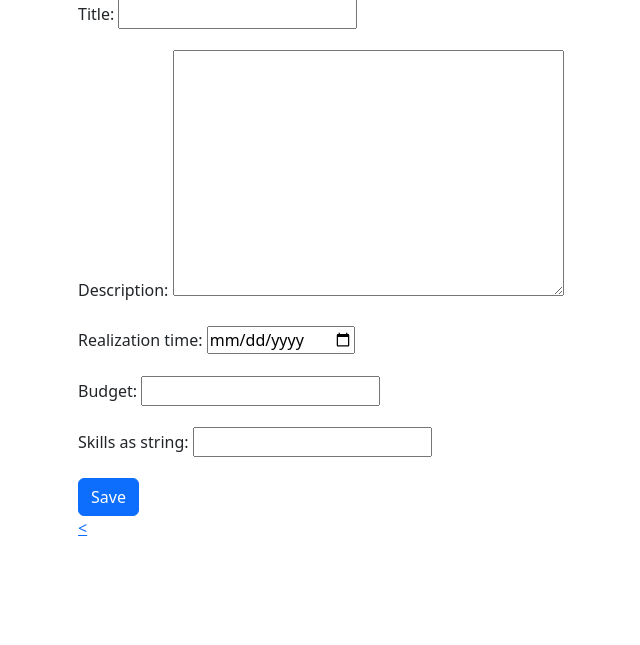
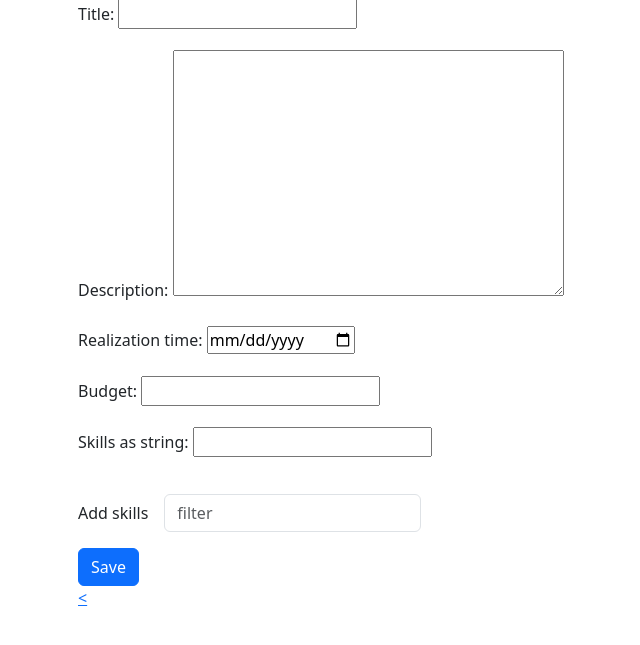
Before and after one commit to Devs-Hunting/stock-market-app, a Django app: page /tasks/add/ in a window 1280 px wide. Shown: the part 57-702 px from the top of the page, without its empty margins (4-644 px from the left). Run offline with Django 4.2, Linux system fonts and the light colour scheme; the visitor is signed in with stand-in values (Sample User, id 1).

Commit message:
[DEV-72] skills selecting --in-progress

```diff
--- /dev/null
+++ b/src/psmproject/tasksapp/static/tasksapp/scripts-task-form.js
@@ -0,0 +1,57 @@
+const skills = JSON.parse(document.getElementById('skills').textContent);
+const filterInput = document.getElementById('filter-skills');
+const taskSkillPrefix = "task-skill-";
+const skillPrefix = "pos-skill-";
+const taskSkillList = document.getElementById("task-skills-list");
+const skillList = document.getElementById("pos-skills-list");
+
+
+function renderSkill(skill, idPrefix, onClick, parent){
+        const skillSpan = document.createElement("span");
+        skillSpan.id = idPrefix+skill.id;
+        skillSpan.classList.add("badge");
+        skillSpan.classList.add("text-bg-primary");
+        skillSpan.classList.add("ms-1");
+        skillSpan.innerHTML = skill.skill;
+        skillSpan.onclick = onClick;
+        parent.appendChild(skillSpan);
+}
+
+function removeSkill(skill, idPrefix, parent){
+    const skill_el = document.getElementById(idPrefix+skill.id);
+    parent.removeChild(skill_el);
+}
+
+function selectSkill(skill){
+    renderSkill(skill, taskSkillPrefix, ()=>deselectSkill(skill), taskSkillList);
+    removeSkill(skill, skillPrefix, skillList);
+    const index = skills.findIndex(item => item.id === skill.id);
+    console.log(index);
+    console.log(skills);
+    skills.splice(index, 1);
+}
+
+function deselectSkill(skill){
+    renderSkill(skill, skillPrefix, ()=>selectSkill(skill), skillList);
+    removeSkill(skill, taskSkillPrefix, taskSkillList);
+    skills.push(skill);
+}
+
+function displayList(skills, filter){
+    skillList.innerHTML = '';
+    if (filter.length > 0) {
+        const results = skills.filter(obj => {
+            return obj.skill.toLowerCase().includes(filter.toLowerCase());
+        });
+
+        for (const skill of results) {
+            renderSkill(skill, skillPrefix, ()=>selectSkill(skill), skillList);
+        }
+    }
+}
+
+const filterHandler = function(e) {
+    displayList(skills, e.target.value);
+}
+
+filterInput.addEventListener('input', filterHandler);
--- a/src/psmproject/tasksapp/templates/tasksapp/task_form.html
+++ b/src/psmproject/tasksapp/templates/tasksapp/task_form.html
@@ -1,14 +1,34 @@
 {% extends 'base.html' %}
-
-{% block scripts %}
-{% endblock %}
 
 {% block content %}
 <div class="container">
     <form method="post">{% csrf_token %}
         {{ form }}
+        <div class="row g-3 mb-3 align-items-center" id="task-skills">
+          <div class="col-auto" id="task-skills-list">
+              {% for skill in task_skills %}
+                <span id="task-skill-{{skill.id}}" class="badge text-bg-primary">
+                    {{skill}}
+                </span>
+              {% endfor %}
+          </div>
+        </div>
+        <div class="row g-3 mb-3 align-items-center" id="pos-skills">
+          <div class="col-auto">
+            <label for="filter-skills" class="col-form-label">Add skills</label>
+          </div>
+          <div class="col-auto">
+            <input type="text" id="filter-skills" class="form-control" placeholder="filter">
+          </div>
+          <div class="col-auto" id="pos-skills-list">
+          </div>
+        </div>
         <button type="submit" class="btn btn-primary">Save</button>
     </form>
+
     <a href="{% url 'tasks-client-list' %}"><</a>
 </div>
 {% endblock %}
+{% block scripts %}
+    {% include 'tasksapp/task_form_scripts.html' %}
+{% endblock %}
--- /dev/null
+++ b/src/psmproject/tasksapp/templates/tasksapp/task_form_scripts.html
@@ -0,0 +1,5 @@
+{% load static %}
+{% comment %} Skill processing for task form{% endcomment %}
+{{ skills|json_script:"skills" }}
+
+<script type='text/javascript' src="{% static 'tasksapp/scripts-task-form.js' %}"></script>
--- a/src/psmproject/tasksapp/views/client.py
+++ b/src/psmproject/tasksapp/views/client.py
@@ -1,9 +1,11 @@
 from django.contrib.auth.mixins import LoginRequiredMixin, UserPassesTestMixin
 from django.db.models import Q
+from django.forms.models import model_to_dict
 from django.http import HttpResponseRedirect
 from django.urls import reverse, reverse_lazy
 from django.views.generic.edit import CreateView, UpdateView
 from django.views.generic.list import ListView
+from usersapp.models import Skill
 
 from ..forms import TaskForm, UpdateTaskForm
 from ..models import Task
@@ -73,6 +75,12 @@ class TaskCreateView(LoginRequiredMixin, CreateView):
         form.instance.client = self.request.user
         return super().form_valid(form)
 
+    def get_context_data(self, **kwargs):
+        context = super().get_context_data(**kwargs)
+        skills = Skill.objects.all()
+        context["skills"] = [model_to_dict(skill) for skill in list(skills)]
+        return context
+
 
 class TaskEditView(UserPassesTestMixin, UpdateView):
     """
@@ -93,3 +101,13 @@ class TaskEditView(UserPassesTestMixin, UpdateView):
 
     def handle_no_permission(self):
         return HttpResponseRedirect(self.get_success_url())
+
+    def get_context_data(self, **kwargs):
+        context = super().get_context_data(**kwargs)
+        skills = Skill.objects.all()
+        if self.object:
+            task_skills = self.object.skills.all()
+            context["task_skills"] = list(task_skills)
+            skills = skills.difference(task_skills)
+        context["skills"] = [model_to_dict(skill) for skill in list(skills)]
+        return context
```
